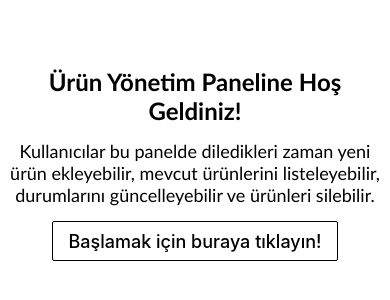
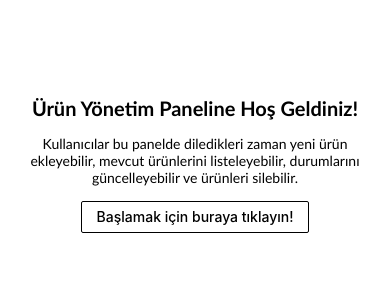
Before and after one commit to furkanketenci/urun-yonetim-paneli, a React (Create React App) app: page / in a window 390 px wide. Shown: the part 258-558 px from the top of the page. Built offline with nearby package versions, Linux system fonts and the light colour scheme.

Commit message:
responsive design

```diff
--- a/src/app.scss
+++ b/src/app.scss
@@ -1,3 +1,6 @@
 .app {
     font-family: 'Gill Sans', 'Gill Sans MT', Calibri, 'Trebuchet MS', sans-serif;
+    box-sizing: border-box;
+    padding: 0px;
+    margin: 0px;
 }
--- a/src/components/ProductList/index.scss
+++ b/src/components/ProductList/index.scss
@@ -10,12 +10,6 @@
     .searchInput {
         margin-bottom: 20px;
         width: 20%;
-
-
-
-        @include md {
-            width: 100%;
-        }
 
         @include lg {
             width: 40%;
--- a/src/pages/Homepage/index.scss
+++ b/src/pages/Homepage/index.scss
@@ -12,10 +12,26 @@
         font-size: 36px;
         font-weight: 600;
         margin-bottom: 15px;
+        text-align: center;
+
+        @include xl {
+            font-size: 32px;
+        }
 
         @include lg {
+            font-size: 28px;
+        }
+
+        @include md {
             font-size: 24px;
-            text-align: center;
+        }
+
+        @include sm {
+            font-size: 22px;
+        }
+
+        @include xs {
+            font-size: 20px;
         }
 
     }
@@ -23,10 +39,32 @@
     .homepageSubText {
         font-size: 20px;
         margin-bottom: 15px;
+        text-align: center;
+        max-width: 800px;
+
+        @include xl {
+            font-size: 18px;
+            max-width: 700px;
+        }
 
         @include lg {
-            font-size: 18px;
-            text-align: center;
+            font-size: 17px;
+            max-width: 600px;
+        }
+
+        @include md {
+            font-size: 16px;
+            max-width: 500px;
+        }
+
+        @include sm {
+            font-size: 15px;
+
+        }
+
+        @include xs {
+            font-size: 14px;
+            max-width: 350px;
         }
 
 
@@ -41,7 +79,23 @@
 
         @include lg {
             font-weight: 500;
-            font-size: 18px;
+            font-size: 17px;
+            height: 38px;
+        }
+
+        @include md {
+            font-size: 16px;
+            height: 36px;
+        }
+
+        @include sm {
+            font-size: 15px;
+            height: 34px;
+        }
+
+        @include xs {
+            font-size: 14px;
+            height: 32px;
         }
 
 
--- a/src/styles/variables.scss
+++ b/src/styles/variables.scss
@@ -12,7 +12,7 @@ $breakpoint-xl : 1200px;
 }
 
 @mixin sm {
-    @media (max-width : #{$breakpoint-sn}) {
+    @media (max-width : #{$breakpoint-sm}) {
         @content;
     }
 }
```
